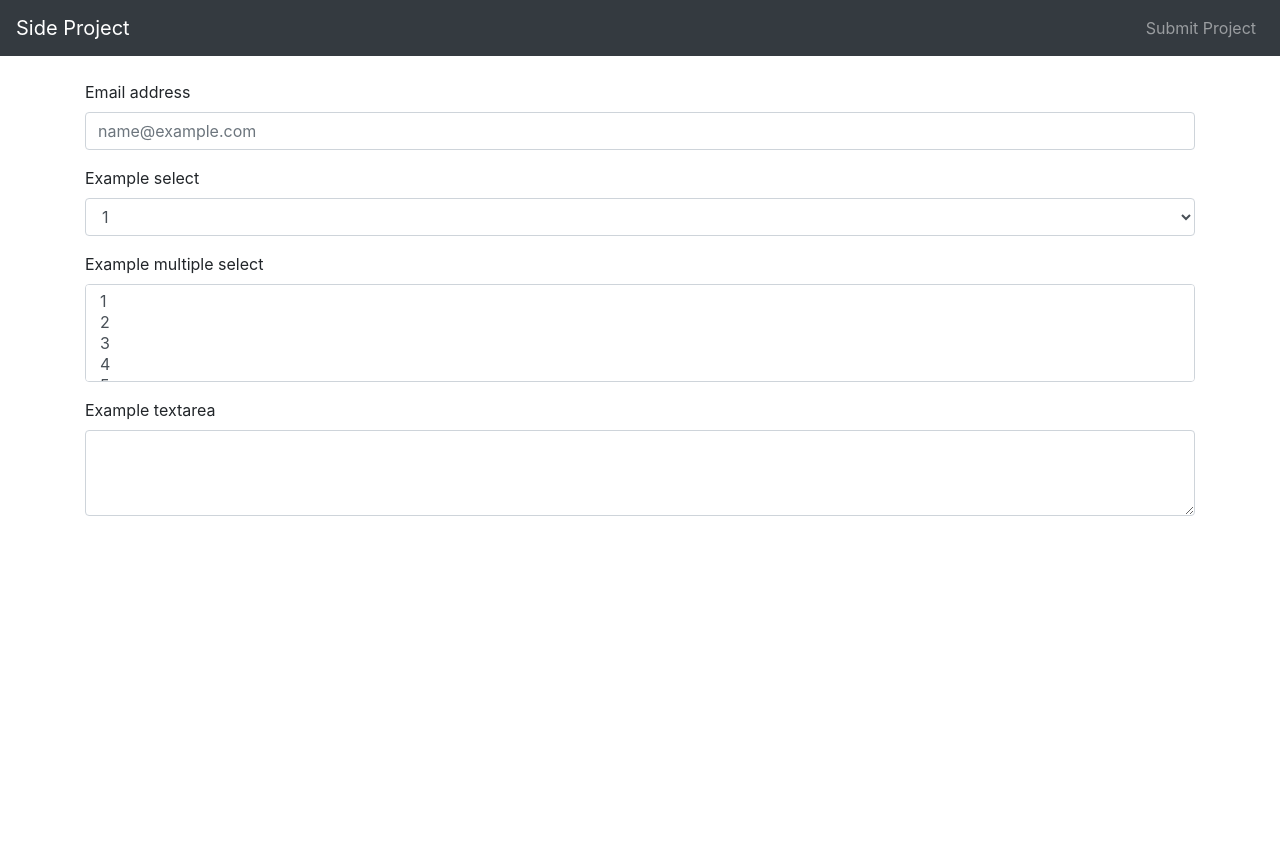
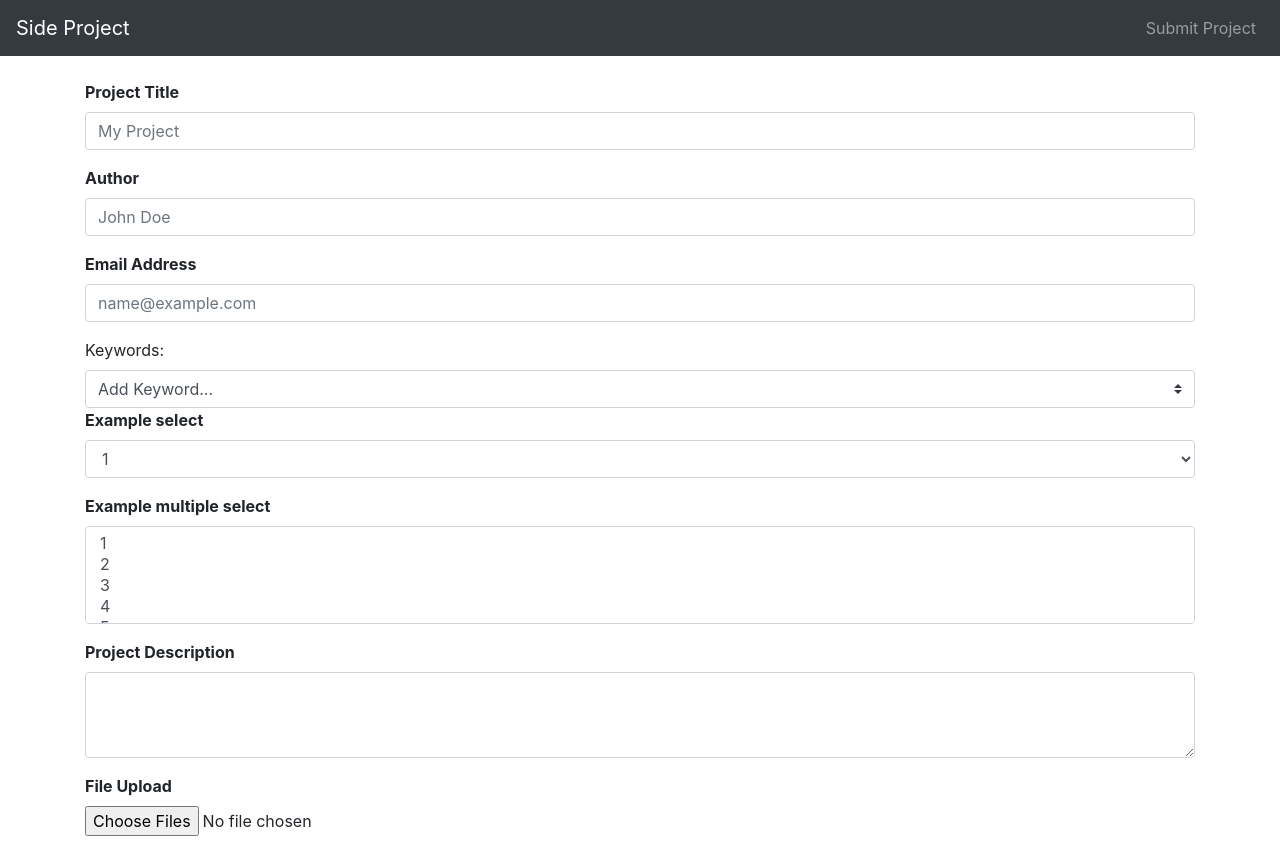
Before and after one commit to jenny-chen/SideQuest, a React (Create React App) app in the folder sidesideproject-frontend/: page /submit in a window 1280 px wide. Before the commit the page ends 800 px from the top, so only its background shows below. Built offline with nearby package versions, Linux system fonts and the light colour scheme.

Commit message:
base submission form

```diff
--- a/sidesideproject-frontend/src/Pages/SubmitPage.jsx
+++ b/sidesideproject-frontend/src/Pages/SubmitPage.jsx
@@ -1,23 +1,94 @@
 import React, { Component } from 'react';
 import Navbar from '../Components/Navbar';
+
+const posInterests = [
+    ['design', 'Design'],
+    ['education', 'Education'],
+    ['health', 'Healthcare'],
+    ['science', 'Science'],
+    ['shopping', 'Shopping'],
+    ['sports', 'Sports'],
+];
+
+const posKeywords = [
+    ['android', 'Android'],
+    ['api', 'API'],
+    ['blockchain', 'Blockchain'],
+    ['graphic-design', 'Graphic Design'],
+    ['ios', 'iOS'],
+    ['ml', 'Machine Learning'],
+    ['oop', 'Object Oriented'],
+    ['scripting', 'Scripting'],
+    ['web', 'Web'],
+];
 
 export default class SubmitPage extends Component {
     constructor(props) {
         super(props);
+
+        this.state = {
+            keywords: [],
+            interests: [],
+        };
     }
 
     render() {
+        const keywordsList = this.state.keywords.map((value) => {
+            return (
+                <span style={{ cursor: 'pointer' }} onClick={() => { this.removeKeyword(value[0]); }} key={value[0]} className="badge badge-secondary ml-1">{value[1]}</span>
+            );
+        });
+
+        const interestsList = this.state.interests.map((value) => {
+            return (
+                <span style={{ cursor: 'pointer' }} onClick={() => { this.removeInterest(value[0]); }} key={value[0]} className="badge badge-secondary ml-1">{value[1]}</span>
+            );
+        });
+
         return (
             <div>
                 <Navbar />
                 <div className='container mt-4'>
                     <form>
                         <div className="form-group">
-                            <label htmlFor="exampleFormControlInput1">Email address</label>
+                            <label htmlFor="title" class="font-weight-bold">Project Title</label>
+                            <input type="text" className="form-control" placeholder="My Project"></input>
+                        </div>
+                        <div className="form-group">
+                            <label htmlFor="author" class="font-weight-bold">Author</label>
+                            <input type="text" className="form-control" placeholder="John Doe"></input>
+                        </div>
+                        <div className="form-group">
+                            <label htmlFor="exampleFormControlInput1" class="font-weight-bold">Email Address</label>
                             <input type="email" className="form-control" id="exampleFormControlInput1" placeholder="name@example.com" />
                         </div>
+
+
+                        <div>
+                            <div className='d-inline'>
+                                Keywords:
+                            </div>
+                            <div className='d-inline'>
+                                {keywordsList}
+                            </div>
+                        </div>
+
+                        <div className="input-group mt-2">
+                            <select className="custom-select" id="keyword-select" onChange={this.keywordSelect}>
+                                <option value='placeholder' selected>Add Keyword...</option>
+                                {
+                                    posKeywords.map((value) => {
+                                        return (
+                                            <option key={value[0]} value={value[0]}>{value[1]}</option>
+                                        );
+                                    })
+                                }
+                            </select>
+                        </div>
+
+
                         <div className="form-group">
-                            <label htmlFor="exampleFormControlSelect1">Example select</label>
+                            <label htmlFor="exampleFormControlSelect1" class="font-weight-bold">Example select</label>
                             <select className="form-control" id="exampleFormControlSelect1">
                                 <option>1</option>
                                 <option>2</option>
@@ -27,7 +98,7 @@
                             </select>
                         </div>
                         <div className="form-group">
-                            <label htmlFor="exampleFormControlSelect2">Example multiple select</label>
+                            <label htmlFor="exampleFormControlSelect2" class="font-weight-bold">Example multiple select</label>
                             <select multiple className="form-control" id="exampleFormControlSelect2">
                                 <option>1</option>
                                 <option>2</option>
@@ -36,9 +107,14 @@
                                 <option>5</option>
                             </select>
                         </div>
+
                         <div className="form-group">
-                            <label htmlFor="exampleFormControlTextarea1">Example textarea</label>
+                            <label htmlFor="exampleFormControlTextarea1" class="font-weight-bold">Project Description</label>
                             <textarea className="form-control" id="exampleFormControlTextarea1" rows="3"></textarea>
+                        </div>
+                        <div class="form-group">
+                            <label for="exampleFormControlFile1" class="font-weight-bold">File Upload</label>
+                            <input type="file" class="form-control-file" id="exampleFormControlFile1" multiple></input>
                         </div>
                     </form>
                 </div>
```
